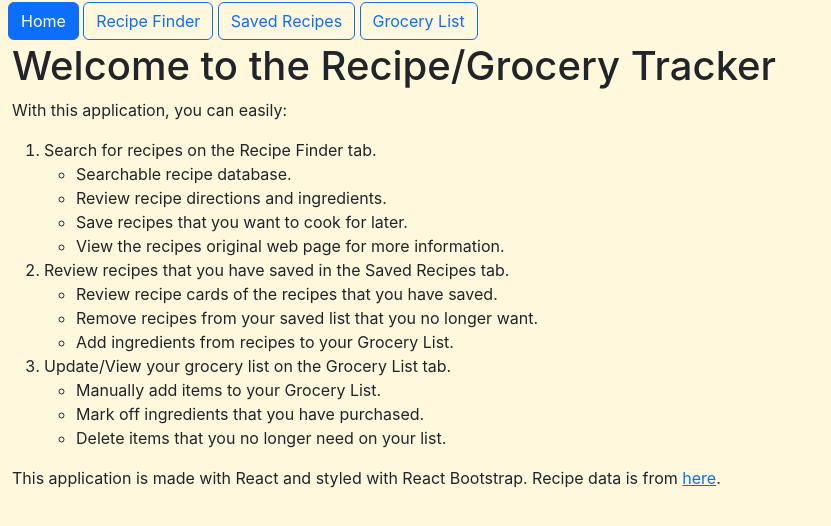
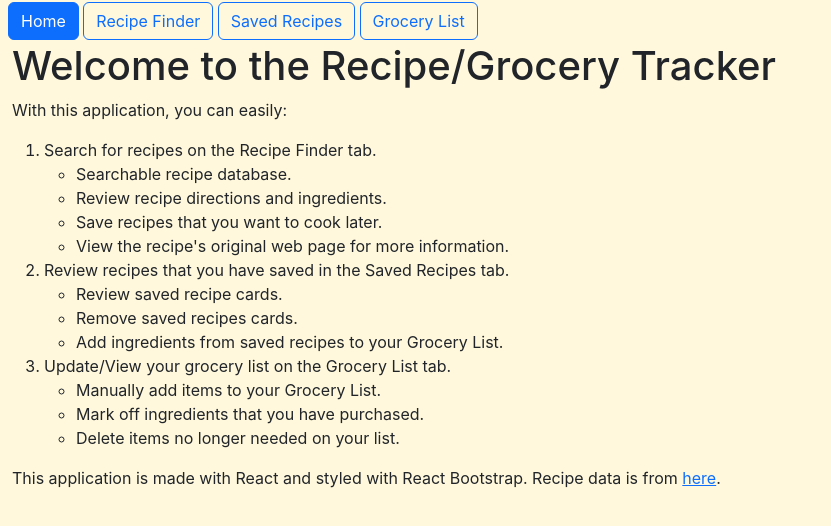
Before and after one commit to Gregarrific/phase2-react-project, a React (Create React App) app: page / in a window 1280 px wide. Shown: the top 526 px of the page, without its empty margins (0-831 px from the left). Built offline with nearby package versions, Linux system fonts and the light colour scheme; no server answers.

Commit message:
Fix spelling and grammatical errors

```diff
--- a/src/Home.js
+++ b/src/Home.js
@@ -8,20 +8,20 @@ function Home() {
                 <ul>
                     <li>Searchable recipe database.</li>
                     <li>Review recipe directions and ingredients.</li>
-                    <li>Save recipes that you want to cook for later.</li>
-                    <li>View the recipes original web page for more information.</li>
+                    <li>Save recipes that you want to cook later.</li>
+                    <li>View the recipe's original web page for more information.</li>
                 </ul>
             <li>Review recipes that you have saved in the Saved Recipes tab.</li>
                 <ul>
-                    <li>Review recipe cards of the recipes that you have saved.</li>
-                    <li>Remove recipes from your saved list that you no longer want.</li>
-                    <li>Add ingredients from recipes to your Grocery List.</li>
+                    <li>Review saved recipe cards.</li>
+                    <li>Remove saved recipes cards.</li>
+                    <li>Add ingredients from saved recipes to your Grocery List.</li>
                 </ul>
             <li>Update/View your grocery list on the Grocery List tab.</li>
                 <ul>
                     <li>Manually add items to your Grocery List.</li>
                     <li>Mark off ingredients that you have purchased.</li>
-                    <li>Delete items that you no longer need on your list.</li>
+                    <li>Delete items no longer needed on your list.</li>
                 </ul>
         </ol>
         <p>This application is made with React and styled with React Bootstrap.  Recipe data is from <a href="https://frosch.cosy.sbg.ac.at/datasets/json/recipes">here</a>.</p>
```
